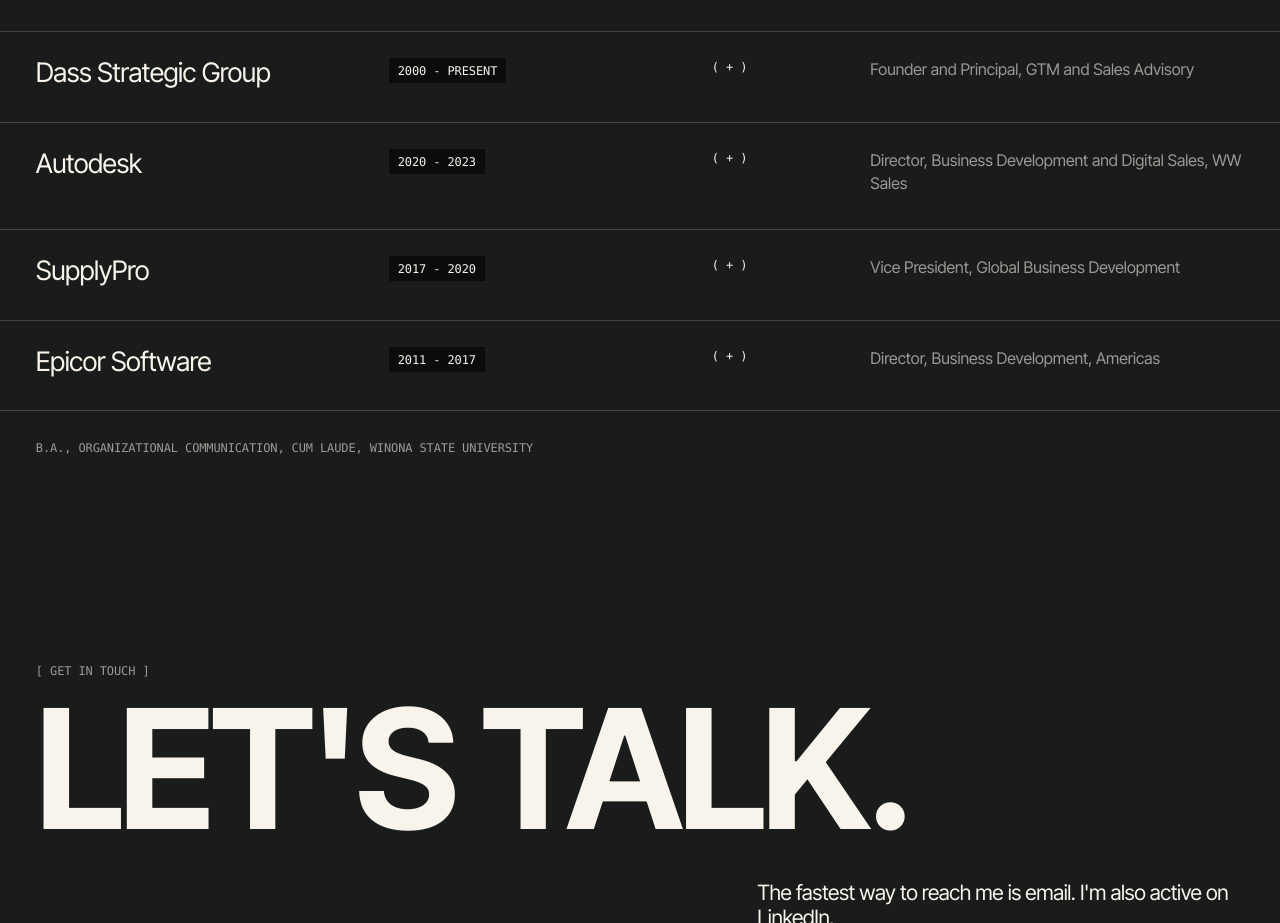
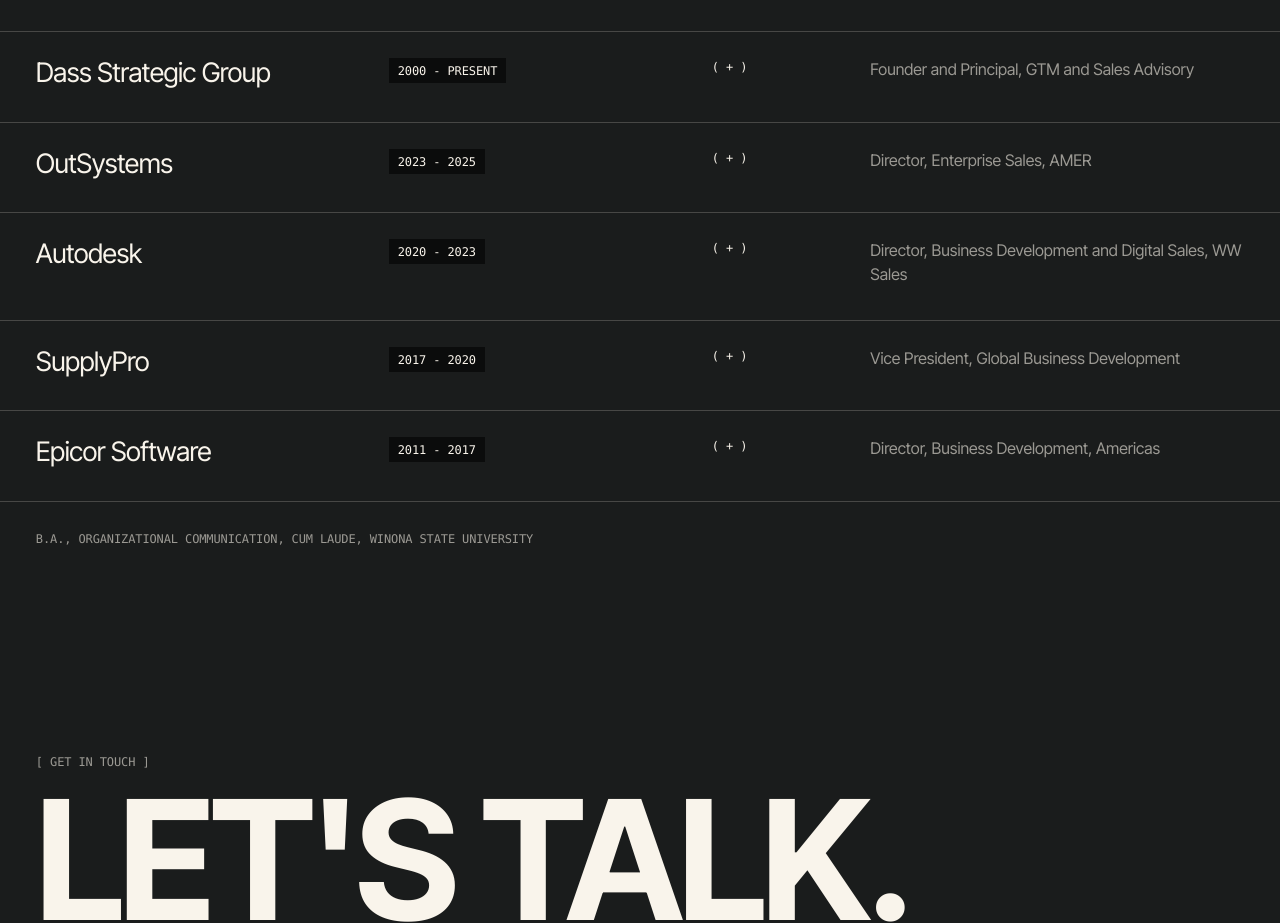
Before and after one commit to jddass0948/justin-dass-site, a plain HTML site: page index.html in a window 1280 px wide. Shown: the part 2955-3878 px from the top of the page. Drawn offline with Linux system fonts and the light colour scheme; animation ran at ten frames a second; a web font is replaced by a local one.

Commit message:
Add OutSystems to Experience
Co-Authored-By: Claude Opus 5.5 <noreply@anthropic.com>
Claude-Session: https://claude.ai/code/session_014AM5LZKnbWVRAobATkpc4h

```diff
--- a/index.html
+++ b/index.html
@@ -276,6 +276,7 @@
       <div class="row rv"><div class="name">ASTERRA</div><div class="chips mono"><span class="chip scr">2026 - Present</span></div><span class="plus mono">( + )</span><p class="desc">CRO | Global Vice President, Revenue</p></div>
       <div class="row rv"><div class="name">PartnerOne</div><div class="chips mono"><span class="chip scr">2025 - 2026</span></div><span class="plus mono">( + )</span><p class="desc">Chief Revenue Officer, Private Equity Portfolio Operator</p></div>
       <div class="row rv"><div class="name">Dass Strategic Group</div><div class="chips mono"><span class="chip scr">2000 - Present</span></div><span class="plus mono">( + )</span><p class="desc">Founder and Principal, GTM and Sales Advisory</p></div>
+      <div class="row rv"><div class="name">OutSystems</div><div class="chips mono"><span class="chip scr">2023 - 2025</span></div><span class="plus mono">( + )</span><p class="desc">Director, Enterprise Sales, AMER</p></div>
       <div class="row rv"><div class="name">Autodesk</div><div class="chips mono"><span class="chip scr">2020 - 2023</span></div><span class="plus mono">( + )</span><p class="desc">Director, Business Development and Digital Sales, WW Sales</p></div>
       <div class="row rv"><div class="name">SupplyPro</div><div class="chips mono"><span class="chip scr">2017 - 2020</span></div><span class="plus mono">( + )</span><p class="desc">Vice President, Global Business Development</p></div>
       <div class="row rv"><div class="name">Epicor Software</div><div class="chips mono"><span class="chip scr">2011 - 2017</span></div><span class="plus mono">( + )</span><p class="desc">Director, Business Development, Americas</p></div>
```
Also changed, not shown: 1 other file.
